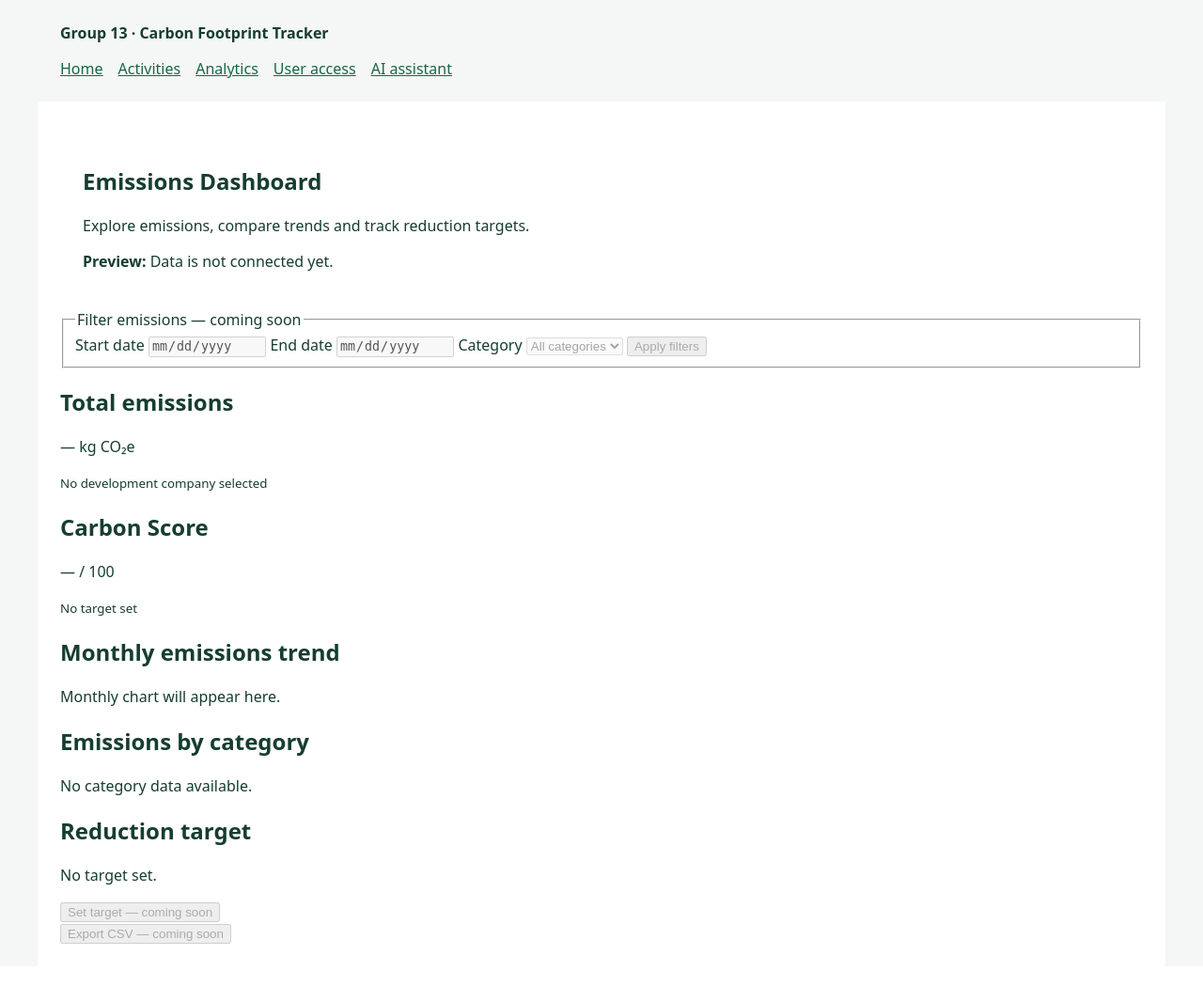
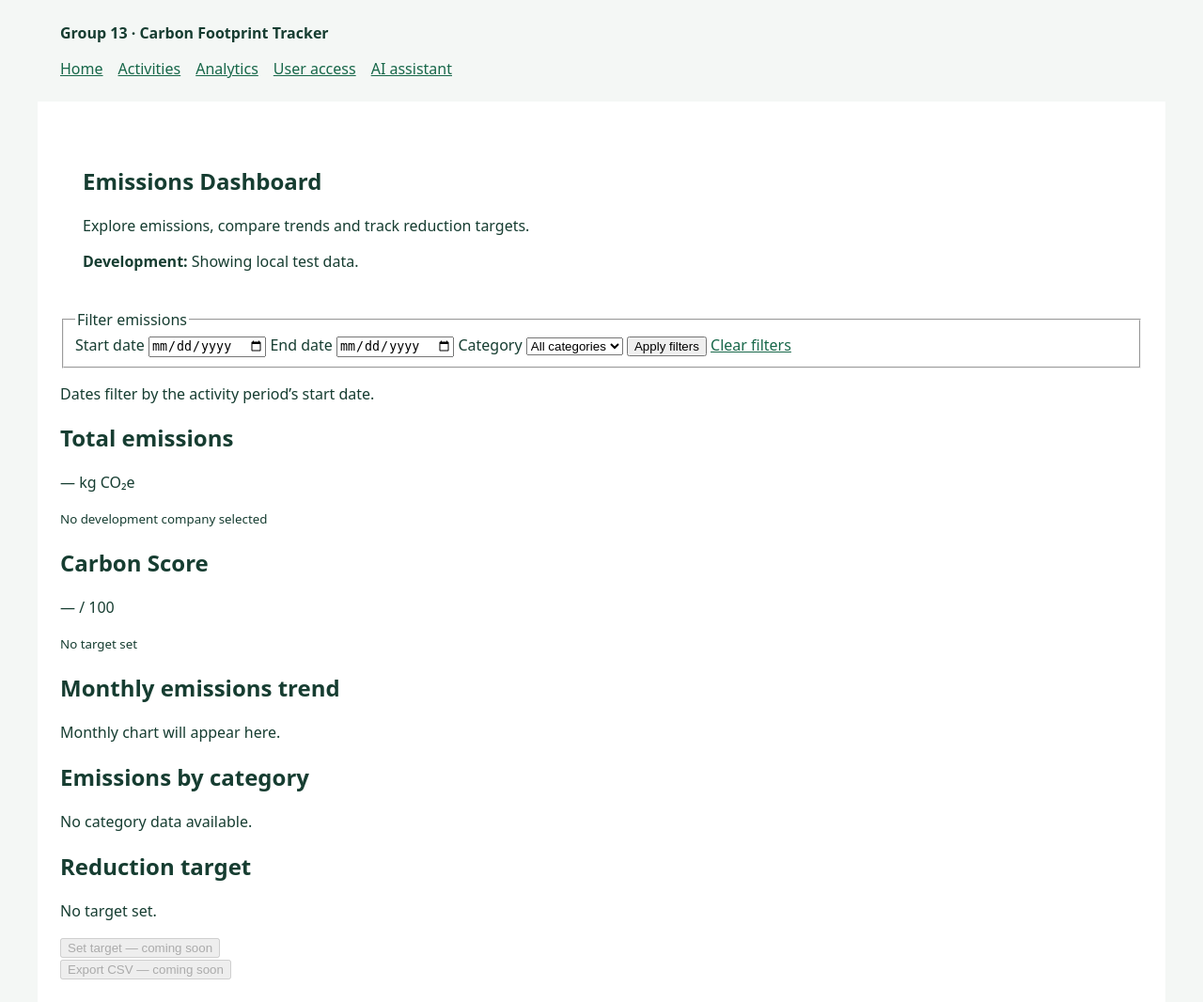
Before and after one commit to M-AA-B/CPC-Python-Capstone-Project, a Flask app: page /analytics/ in a window 1280 px wide. Shown: the whole page at 94% size. Before the commit the page ends 1004 px from the top, so only its background shows below. Run offline with Flask 3, Linux system fonts and the light colour scheme.

Commit message:
Add date and category filters to analytics dashboard

```diff
--- a/app/analytics/routes.py
+++ b/app/analytics/routes.py
@@ -1,6 +1,7 @@
 import os
+from datetime import date
 
-from flask import current_app, render_template
+from flask import current_app, render_template, request
 
 from app.extensions import db
 from app.models.company import Company
@@ -16,22 +17,73 @@ def index():
     company = None
     summary = None
     category_totals = []
+    categories = []
+    error = None
 
-    # Temporary company selection for local development.
-    # Later, S3's login will identify the user's company.
+    filters = {
+        "start_date": request.args.get("start_date", "").strip(),
+        "end_date": request.args.get("end_date", "").strip(),
+        "category": request.args.get("category", "").strip(),
+    }
+
+    # Temporary local development access.
+    # S3 will replace this with authenticated company access.
     if current_app.debug:
         company_id = os.getenv("ANALYTICS_DEV_COMPANY_ID")
 
         if company_id:
             company = db.session.get(Company, company_id)
 
-            if company is not None:
-                summary = get_emissions_summary(company.id)
-                category_totals = get_emissions_by_category(company.id)
+    if company is not None:
+        # Keep every available category in the dropdown,
+        # even when the current filters return no records.
+        categories = [
+            item["category"]
+            for item in get_emissions_by_category(company.id)
+        ]
+
+        try:
+            start_date = (
+                date.fromisoformat(filters["start_date"])
+                if filters["start_date"]
+                else None
+            )
+            end_date = (
+                date.fromisoformat(filters["end_date"])
+                if filters["end_date"]
+                else None
+            )
+        except ValueError:
+            error = "Enter valid dates in YYYY-MM-DD format."
+        else:
+            if start_date and end_date and start_date > end_date:
+                error = "Start date must be on or before end date."
+            elif (
+                filters["category"]
+                and filters["category"] not in categories
+            ):
+                error = "Select an available category."
+            else:
+                summary = get_emissions_summary(
+                    company.id,
+                    start_date,
+                    end_date,
+                    filters["category"],
+                )
+
+                category_totals = get_emissions_by_category(
+                    company.id,
+                    start_date,
+                    end_date,
+                    filters["category"],
+                )
 
     return render_template(
         "analytics/index.html",
         company=company,
         summary=summary,
         category_totals=category_totals,
+        categories=categories,
+        filters=filters,
+        error=error,
     )
--- a/app/templates/analytics/index.html
+++ b/app/templates/analytics/index.html
@@ -5,26 +5,54 @@
   <header class="dashboard__header">
     <h1>Emissions Dashboard</h1>
     <p>Explore emissions, compare trends and track reduction targets.</p>
-    <p><strong>Preview:</strong> Data is not connected yet.</p>
+    <p><strong>Development:</strong> Showing local test data.</p>
   </header>
 
   <!-- Filters will become functional when connected to analytics. -->
-  <fieldset disabled>
-    <legend>Filter emissions — coming soon</legend>
+<form method="get" action="{{ url_for('analytics.index') }}">
+  <fieldset>
+    <legend>Filter emissions</legend>
 
     <label for="start-date">Start date</label>
-    <input type="date" id="start-date" name="start_date">
+    <input
+      type="date"
+      id="start-date"
+      name="start_date"
+      value="{{ filters.start_date }}"
+    >
 
     <label for="end-date">End date</label>
-    <input type="date" id="end-date" name="end_date">
+    <input
+      type="date"
+      id="end-date"
+      name="end_date"
+      value="{{ filters.end_date }}"
+    >
 
     <label for="category">Category</label>
     <select id="category" name="category">
       <option value="">All categories</option>
+
+      {% for category in categories %}
+        <option
+          value="{{ category }}"
+          {% if filters.category == category %}selected{% endif %}
+        >
+          {{ category }}
+        </option>
+      {% endfor %}
     </select>
 
-    <button type="button">Apply filters</button>
+    <button type="submit">Apply filters</button>
+    <a href="{{ url_for('analytics.index') }}">Clear filters</a>
   </fieldset>
+</form>
+
+<p>Dates filter by the activity period’s start date.</p>
+
+{% if error %}
+  <p role="alert">{{ error }}</p>
+{% endif %}
 
   <!-- Missing data is shown as unavailable, rather than zero. -->
   <section class="dashboard__stats" aria-label="Emissions summary">
@@ -36,9 +64,12 @@
       <small>
         {{ company.name }} · {{ summary.record_count }} activity records
       </small>
-    {% elif company is not none %}
+   {% elif error %}
       <p>— kg CO₂e</p>
-      <small>No activity records for {{ company.name }}</small>
+      <small>Correct the filters above to view results.</small>
+      {% elif company is not none %}
+      <p>— kg CO₂e</p>
+      <small>No activity records match these filters for {{ company.name }}.</small>
     {% else %}
       <p>— kg CO₂e</p>
       <small>No development company selected</small>
```
Also changed, not shown: app/analytics/services.py (+45 -13 lines).
